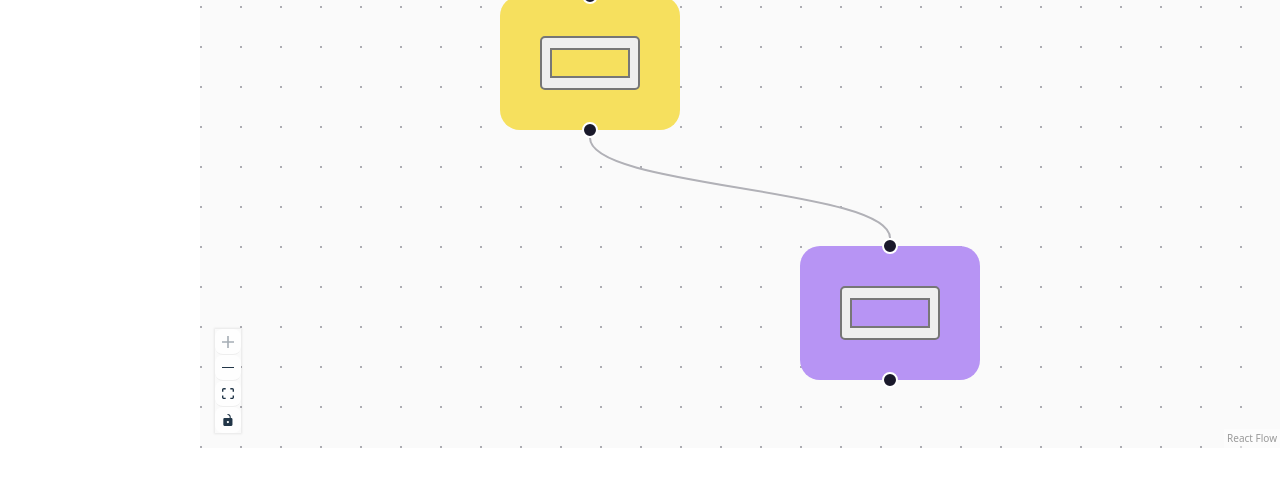
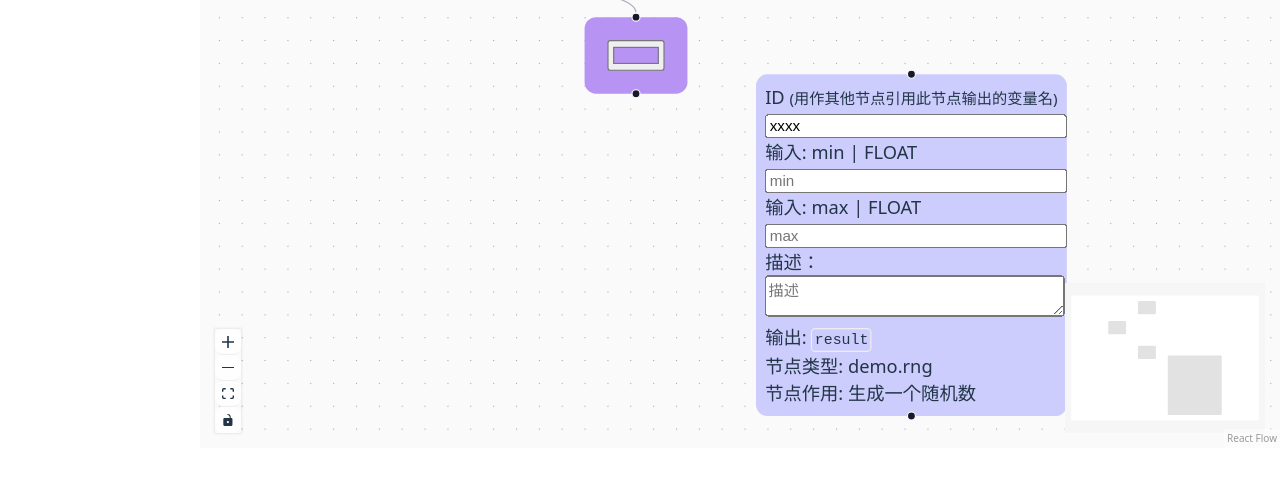
Before and after one commit to xyzwps/yaff, a React (Vite) app in the folder demo-web/: page / in a window 1280 px wide. Shown: the part 272-755 px from the top of the page. Built offline with nearby package versions, Linux system fonts and the light colour scheme; no server answers.

Commit message:
yaff node

```diff
--- /dev/null
+++ b/demo-web/src/FlowCanvas/Board/YaffNode.tsx
@@ -0,0 +1,77 @@
+import { Handle, Position, type NodeProps } from "@xyflow/react";
+import useStore from "./store";
+import { type YaffNodeData } from "./types";
+export default function YaffNode({ id, data }: NodeProps<YaffNodeData>) {
+  const updateYaffNodeId = useStore((state) => state.updateYaffNodeId);
+  const updateYaffInput = useStore((state) => state.updateYaffInput);
+  const updateYaffNodeDescription = useStore(
+    (state) => state.updateYaffNodeDescription
+  );
+
+  const { meta } = data;
+
+  return (
+    <div style={{ backgroundColor: "#CDCDFD", borderRadius: 10, padding: 8 }}>
+      <Handle type="target" position={Position.Top} />
+      <div>
+        <div>
+          ID <small>(用作其他节点引用此节点输出的变量名)</small>
+        </div>
+        <div>
+          <input
+            value={data.id}
+            style={{ width: "100%" }}
+            onChange={(e) => updateYaffNodeId(id, e.target.value)}
+          />
+        </div>
+      </div>
+      {meta.input && meta.input.length > 0 && (
+        <div>
+          {meta.input.map((input) => (
+            <div key={input.name}>
+              <div>
+                输入: {input.name} | {input.type}
+              </div>
+              <input
+                placeholder={input.name}
+                style={{ width: "100%" }}
+                value={data.input[input.name]}
+                onChange={(e) =>
+                  updateYaffInput(id, input.name, e.target.value)
+                }
+              />
+            </div>
+          ))}
+        </div>
+      )}
+      <div>
+        <div>描述：</div>
+        <textarea
+          placeholder="描述"
+          style={{ width: "100%" }}
+          value={data.description}
+          onChange={(e) => updateYaffNodeDescription(id, e.target.value)}
+        />
+      </div>
+      <div>
+        输出:{" "}
+        {meta.output.map((output) => (
+          <code
+            key={output.name}
+            style={{
+              padding: 2,
+              borderRadius: 4,
+              border: "1px solid #eee",
+              marginRight: 4,
+            }}
+          >
+            {output.name}
+          </code>
+        ))}
+      </div>
+      <div>节点类型: {meta.name}</div>
+      <div>节点作用: {meta.description}</div>
+      <Handle type="source" position={Position.Bottom} />
+    </div>
+  );
+}
--- a/demo-web/src/FlowCanvas/Board/index.tsx
+++ b/demo-web/src/FlowCanvas/Board/index.tsx
@@ -1,5 +1,4 @@
-import { ReactFlow, Background, Controls } from "@xyflow/react";
-import { useMemo } from "react";
+import { ReactFlow, Background, Controls, MiniMap } from "@xyflow/react";
 import "@xyflow/react/dist/style.css";
 import CommonNode from "../Node/CommonNode";
 
@@ -8,6 +7,7 @@ import { useShallow } from "zustand/react/shallow";
 import useStore from "./store";
 import type { AppState } from "./types";
 import ColorChooserNode from "./ColorChooserNode";
+import YaffNode from "./YaffNode";
 
 const selector = (state: AppState) => ({
   nodes: state.nodes,
@@ -17,7 +17,11 @@ const selector = (state: AppState) => ({
   onConnect: state.onConnect,
 });
 
-const nodeTypes = { commonNode: CommonNode, colorChooser: ColorChooserNode };
+const nodeTypes = {
+  commonNode: CommonNode,
+  colorChooser: ColorChooserNode,
+  yaffNode: YaffNode,
+};
 
 export default function Board() {
   const { nodes, edges, onNodesChange, onEdgesChange, onConnect } = useStore(
@@ -34,10 +38,14 @@ export default function Board() {
         onNodesChange={onNodesChange}
         onEdgesChange={onEdgesChange}
         onConnect={onConnect}
+        zoomOnScroll={false}
+        zoomOnPinch={false}
+        zoomOnDoubleClick={false}
         fitView
       >
         <Background />
         <Controls />
+        <MiniMap />
       </ReactFlow>
     </div>
   );
--- a/demo-web/src/FlowCanvas/Board/nodes.ts
+++ b/demo-web/src/FlowCanvas/Board/nodes.ts
@@ -20,4 +20,23 @@ export const initialNodes = [
     data: { color: "#B794F4" },
     position: { x: 250, y: 250 },
   },
+  {
+    id: "xx",
+    type: "yaffNode",
+    position: { x: 400, y: 300 },
+    data: {
+      id: "xxxx",
+      description: "",
+      input: { min: "", max: "" },
+      meta: {
+        name: "demo.rng",
+        input: [
+          { name: "min", type: "FLOAT" },
+          { name: "max", type: "FLOAT" },
+        ],
+        output: [{ name: "result", type: "FLOAT" }],
+        description: "生成一个随机数",
+      },
+    },
+  },
 ] as AppNode[];
--- a/demo-web/src/FlowCanvas/Board/store.ts
+++ b/demo-web/src/FlowCanvas/Board/store.ts
@@ -36,6 +36,52 @@ const useStore = create<AppState>((set, get) => ({
       }),
     });
   },
+  updateYaffNodeId: (nodeId: string, yaffNodeId: string) => {
+    set({
+      nodes: get().nodes.map((node) => {
+        if (node.id === nodeId) {
+          // it's important to create a new object here, to inform React Flow about the changes
+          return { ...node, data: { ...node.data, id: yaffNodeId } };
+        }
+        return node;
+      }),
+    });
+  },
+  updateYaffNodeDescription: (nodeId: string, yaffNodeDescription: string) => {
+    set({
+      nodes: get().nodes.map((node) => {
+        if (node.id === nodeId) {
+          // it's important to create a new object here, to inform React Flow about the changes
+          return {
+            ...node,
+            data: { ...node.data, description: yaffNodeDescription },
+          };
+        }
+        return node;
+      }),
+    });
+  },
+  updateYaffInput: (
+    nodeId: string,
+    yaffInputName: string,
+    yaffInputValue: string
+  ) => {
+    set({
+      nodes: get().nodes.map((node) => {
+        if (node.id === nodeId) {
+          const inputs = node.data.input as {};
+          return {
+            ...node,
+            data: {
+              ...node.data,
+              input: { ...inputs, [yaffInputName]: yaffInputValue },
+            },
+          };
+        }
+        return node;
+      }),
+    });
+  },
   setNodes: (nodes) => {
     set({ nodes });
   },
```
Also changed, not shown: demo-web/src/FlowCanvas/Board/types.ts (+20 -0 lines).
